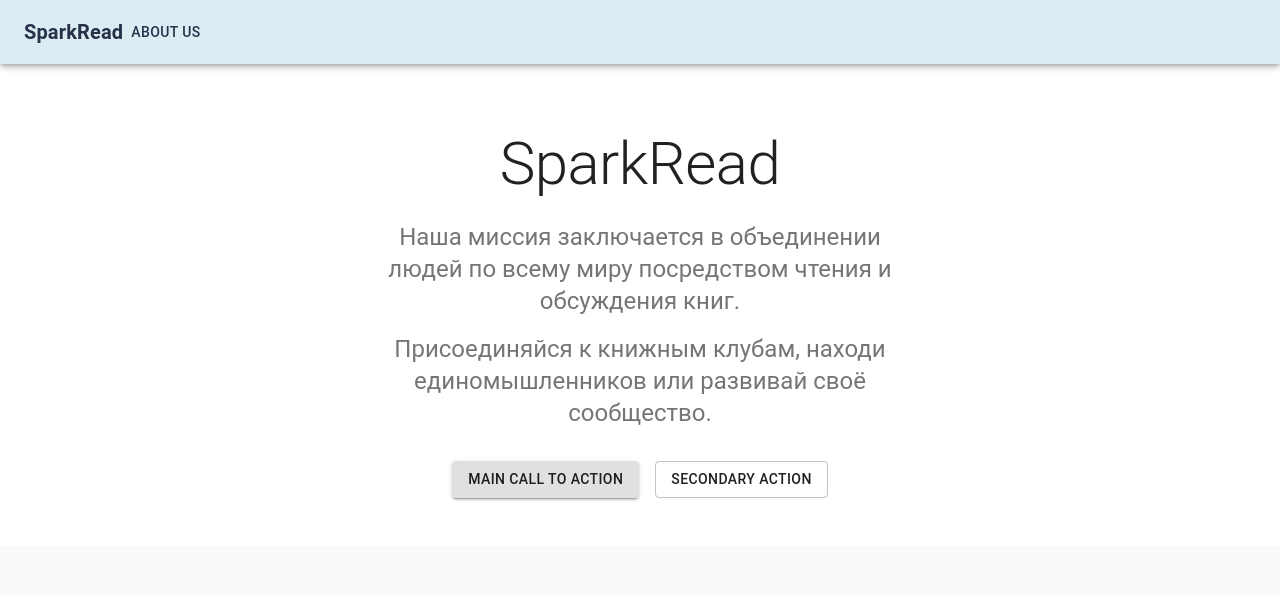
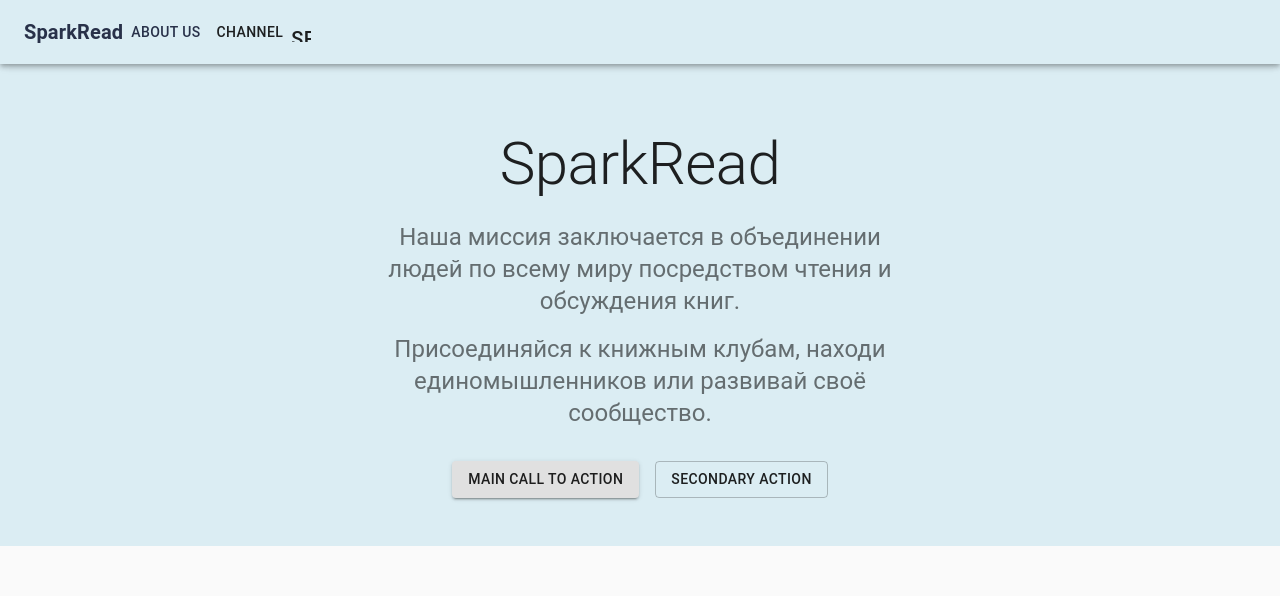
Before and after one commit to AigozhiyevB/nodeploy, a Next.js app: page /book-clubs/Album in a window 1280 px wide. Shown: the top 596 px of the page. Built offline with nearby package versions, Linux system fonts and the light colour scheme.

Commit message:
bad buttons

```diff
--- a/pages/book-clubs/Album.js
+++ b/pages/book-clubs/Album.js
@@ -15,6 +15,7 @@ import Container from '@material-ui/core/Container';
 import Link from '@material-ui/core/Link';
 import { withStyles } from "@material-ui/core/styles";
 import { positions } from '@material-ui/system';
+import Icon from '@material-ui/core/Icon';
 
 function Copyright() {
     return (
@@ -34,7 +35,7 @@ const useStyles = makeStyles((theme) => ({
         marginRight: theme.spacing(2),
     },
     heroContent: {
-        backgroundColor: theme.palette.background.paper,
+        backgroundColor: '#dbedf3',
         padding: theme.spacing(8, 0, 6),
     },
     heroButtons: {
@@ -56,7 +57,7 @@ const useStyles = makeStyles((theme) => ({
         flexGrow: 1,
     },
     footer: {
-        backgroundColor: theme.palette.background.paper,
+        backgroundColor: '#dbedf3',
         padding: theme.spacing(6),
     },
 }));
@@ -81,7 +82,15 @@ export default function Album() {
                     <SparkTextTypography style={{color: '#283149'}} variant="h6" noWrap>
                         <b>SparkRead</b>
                     </SparkTextTypography>
-                    <Button position='right' color="inherit" style={{color: '#283149'}}>About Us</Button>
+
+                    <Button edge="end" color="inherit" style={{color: '#283149'}} >About Us</Button>
+
+                    <Button
+                        className={classes.button}
+                        endIcon={<Icon>send</Icon>}
+                    >
+                        Channel
+                    </Button>
                 </Toolbar>
             </AppBar>
             <main>
```
